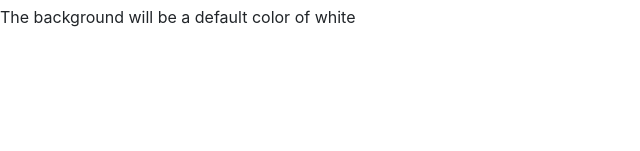
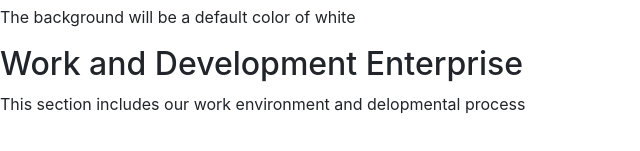
Before and after one commit to it3049c-fall22-henderson/online-portfolio-billapp99, a website: page index.html in a window 1280 px wide. Shown: the part 121-272 px from the top of the page, without its empty margins (0-640 px from the left). Drawn offline with nearby package versions, Linux system fonts and the light colour scheme.

Commit message:
added Work and Developmental enterprise section

```diff
--- a/index.html
+++ b/index.html
@@ -25,6 +25,10 @@
       <h2>Personal Background</h2>
       <p>The background will be a default color of white</p>
 
+      <div class="section" id="Work and Development Enterprise">
+        <h2>Work and Development Enterprise</h2>
+        <p>This section includes our work environment and delopmental process</p>
+
       </div>
 
 
```
Lines whose indentation alone changed are shown as unchanged.
